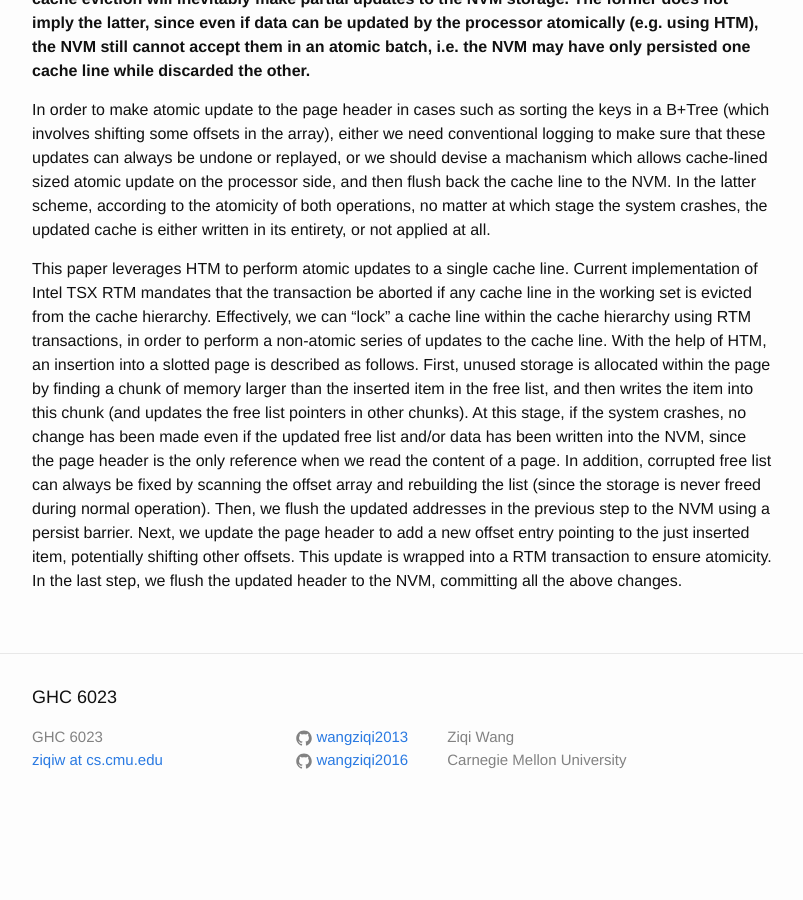
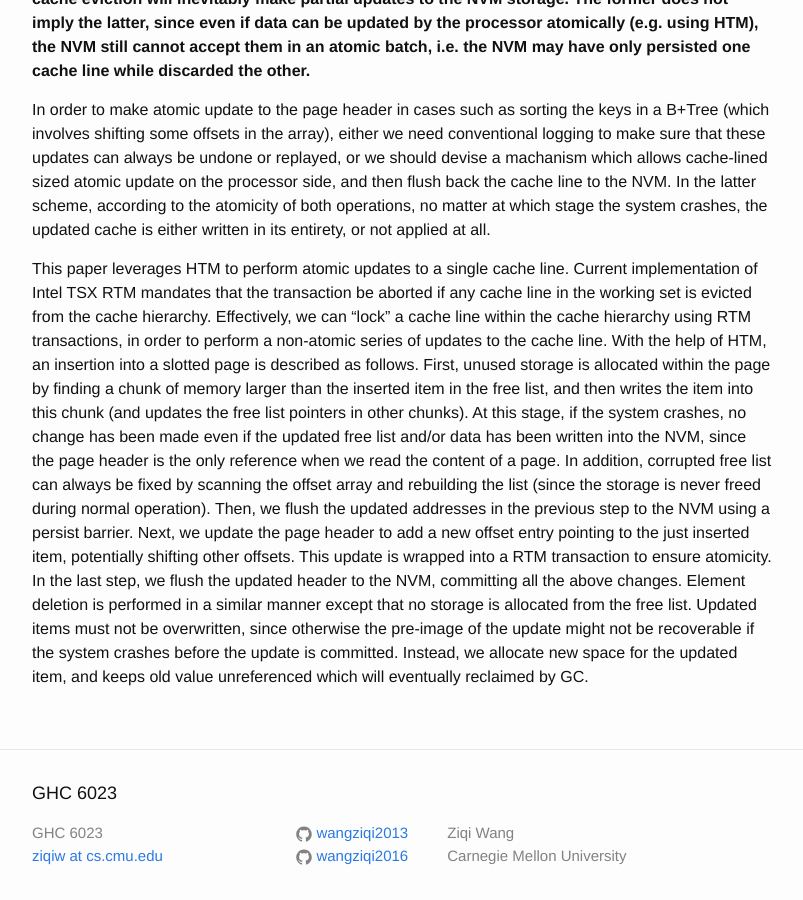
Before and after one commit to wangziqi2013/wangziqi2013.github.io, a Jekyll site: the page built from _posts/2019-10-25-fash-fast.markdown, in a window 1280 px wide and 900 px high, scrolled down 1741 px. Shown: the whole window, without its empty margins (238-1041 px from the left). Built offline with Jekyll 4.4.1, drawn with Linux system fonts in a browser that asks for light colours; before the commit the page ends 2572 px from its top, so only the background shows below that.

Commit message:
Adding delete and update

```diff
--- a/_posts/2019-10-25-fash-fast.markdown
+++ b/_posts/2019-10-25-fash-fast.markdown
@@ -82,3 +82,7 @@ the offset array and rebuilding the list (since the storage is never freed durin
 updated addresses in the previous step to the NVM using a persist barrier. Next, we update the page header to add a new
 offset entry pointing to the just inserted item, potentially shifting other offsets. This update is wrapped into a RTM
 transaction to ensure atomicity. In the last step, we flush the updated header to the NVM, committing all the above changes.
+Element deletion is performed in a similar manner except that no storage is allocated from the free list. Updated items
+must not be overwritten, since otherwise the pre-image of the update might not be recoverable if the system crashes before
+the update is committed. Instead, we allocate new space for the updated item, and keeps old value unreferenced which will
+eventually reclaimed by GC.
```
